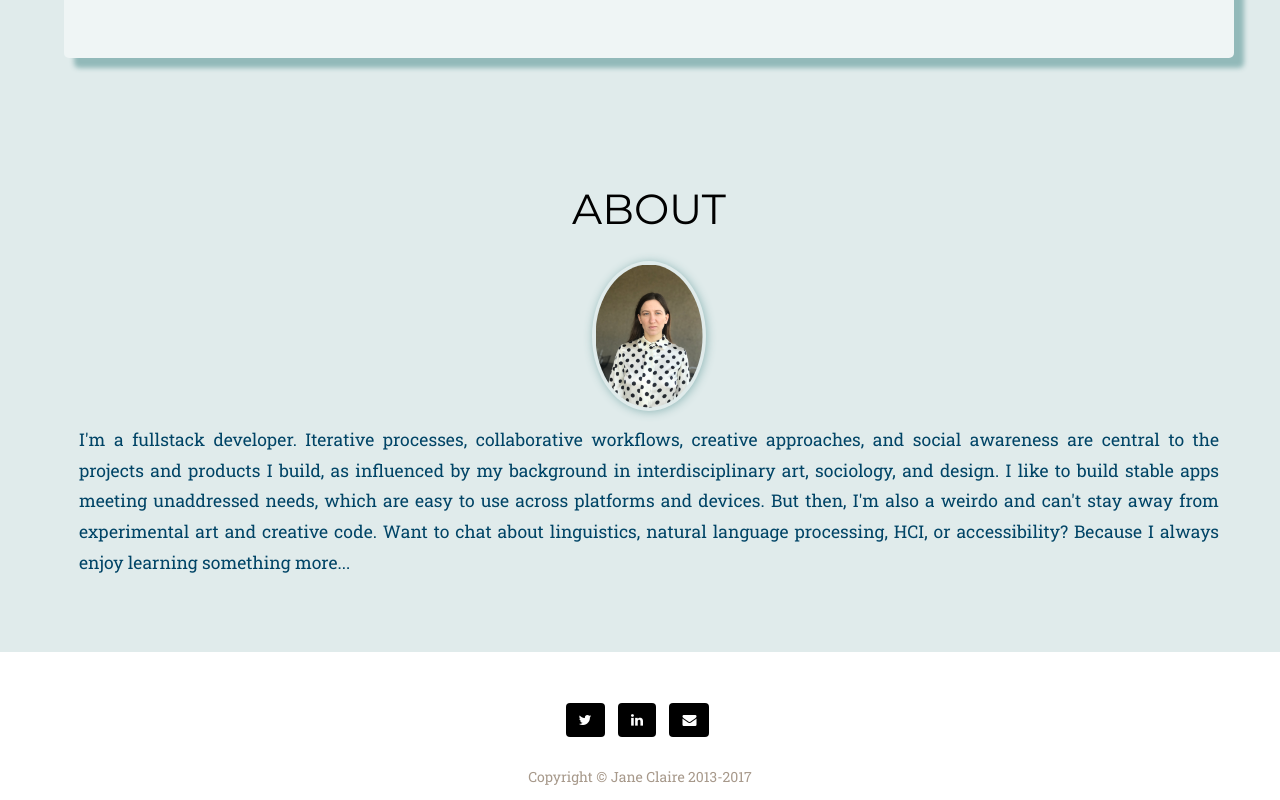
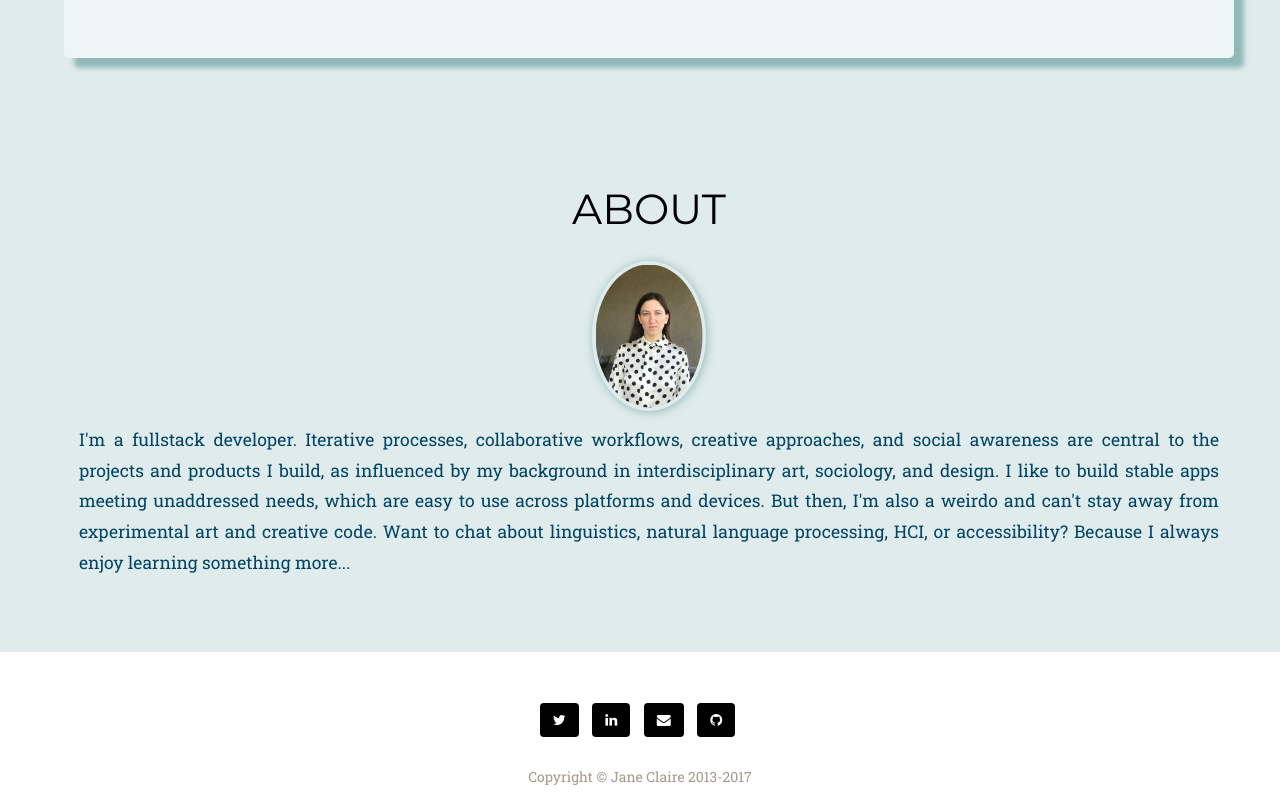
Before and after one commit to pixiephreak/tech-portfolio, a website: page index.html in a window 1280 px wide. Shown: the part 794-1594 px from the top of the page. Drawn offline with nearby package versions, Linux system fonts and the light colour scheme; a web font is replaced by a local one.

Commit message:
add github

```diff
--- a/index.html
+++ b/index.html
@@ -173,8 +173,13 @@
               </a>
             </li>
             <li>
-              <a class="btn btn-social-icon btn-linkedin" href="mailto:jdotcdot@hotmail.com?subject=Conecting">
+              <a class="btn btn-social-icon btn-envelope" href="mailto:jdotcdot@hotmail.com?subject=Conecting">
                 <i class="fa fa-envelope "></i>
+              </a>
+            </li>
+            <li>
+              <a class="btn btn-social-icon btn-github" href="mailto:jdotcdot@hotmail.com?subject=Conecting">
+                <i class="fa fa-github"></i>
               </a>
             </li>
           </ul>
```
